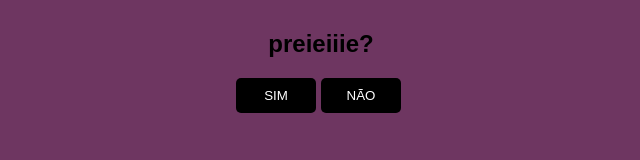
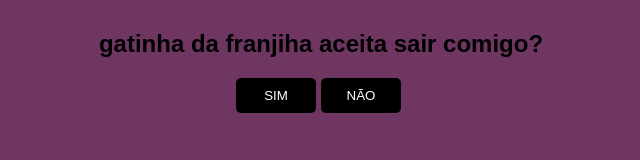
Before and after one commit to LiNx34/VemComigoHomemAranha, a plain HTML site: page index.html in a window 1280 px wide. Shown: the whole page, without its empty margins (329-969 px from the left). Drawn offline with Linux system fonts and the light colour scheme.

Commit message:
index.html

```diff
--- a/index.html
+++ b/index.html
@@ -8,12 +8,12 @@ Tutorial: https://www.youtube.com/watch?v=zxxB9SFh9p4
     <meta charset="UTF-8">
     <meta http-equiv="X-UA-Compatible" content="IE=edge">
     <meta name="viewport" content="width=device-width, initial-scale=1.0">
-    <title>emAranha.com</title>
+    <title>VemComigoHomemAranha.com</title>
 </head>
 
 <body>
     <div id="conteudo">
-        <h2>preieiiie?</h2>
+        <h2>gatinha da franjiha aceita sair comigo?</h2>
         <div style="margin: auto;width: 170px;">
             <button style="position: fixed;display: block;" class="btn" onclick="sim()">SIM</button>
             <button class="btn" onclick="desvia(this)" onmouseover="desvia(this)" style="position: absolute;">NÃO</button>
```
